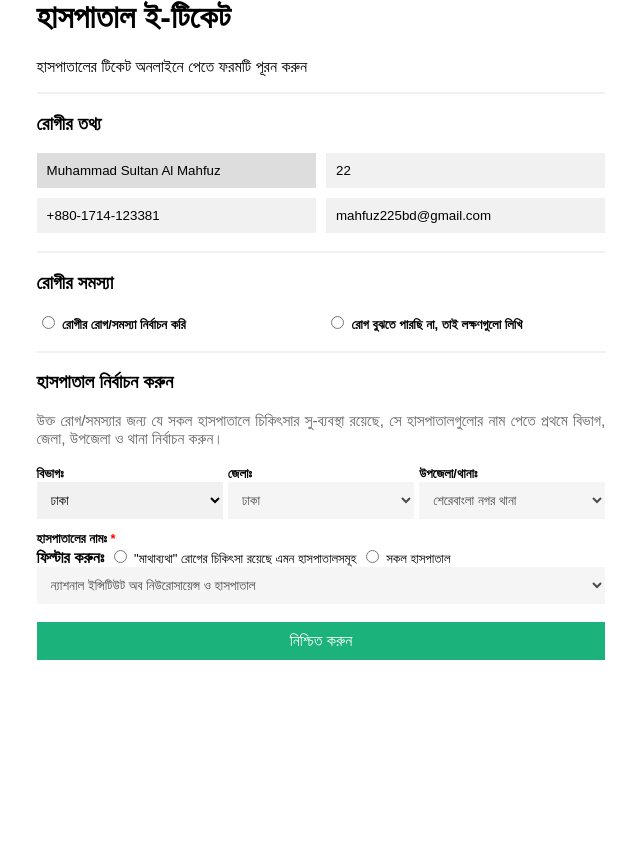
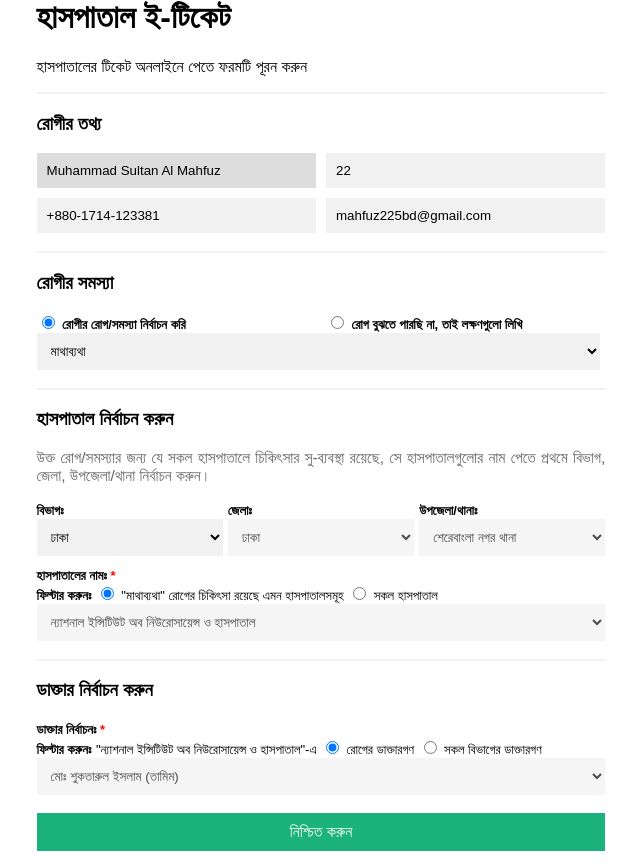
Before and after one commit to mahfuz225bd/Hospital-E-Ticketing-System, a Flask app: page / in a window 1280 px wide. Shown: the part 22-889 px from the top of the page, without its empty margins (319-959 px from the left). Before the commit the page ends 682 px from the top, so only its background shows below. Run offline with Flask 3, Linux system fonts and the light colour scheme; data that the repository does not hold is empty.

Commit message:
doctor selection section completed

```diff
--- a/static/default.css
+++ b/static/default.css
@@ -101,8 +101,9 @@ a {
   display: none;
 }
 
-.fw-bold {
-  font-weight: bold !important;
+.filter-label {
+  font-weight: bold;
+  font-size: small;
 }
 
 /* Responsive */
@@ -120,3 +121,7 @@ a {
     margin-left: initial;
   }
 }
+
+.text-sm {
+  font-size: small;
+}
--- a/static/default.js
+++ b/static/default.js
@@ -1,4 +1,5 @@
 document.addEventListener('DOMContentLoaded', () => {
+    const nameField = document.querySelector("#name")
     const selectProblem = document.querySelector('#problem');
     const symptoms = document.querySelector('#symptoms');
     const problemKnownOption = document.querySelector('#problem_known')
@@ -8,7 +9,9 @@ document.addEventListener('DOMContentLoaded', () => {
     const selectDistrict = document.querySelector('#district')
 
     // set focus while loaded the page
-    const nameField = document.getElementById("name")
+    setTimeout(() => {
+        problemKnownOption.click()
+    });
     nameField.focus()
 
     // Loading divisions to #division
--- a/templates/index.html
+++ b/templates/index.html
@@ -5,8 +5,8 @@
     <p>হাসপাতালের টিকেট অনলাইনে পেতে ফরমটি পূরন করুন</p>
 
     <hr />
+    <h3>রোগীর তথ্য</h3>
 
-    <h3>রোগীর তথ্য</h3>
     <div class="input-row no-label">
       <div class="input-col left">
         <input type="text" placeholder="রোগীর নাম *" name="name" id="name" required value="Muhammad Sultan Al Mahfuz" />
@@ -25,8 +25,8 @@
     </div>
 
     <hr />
+    <h3>রোগীর সমস্যা</h3>
 
-    <h3>রোগীর সমস্যা</h3>
     <div class="input-row">
       <div class="input-col left">
         <input type="radio" id="problem_known" name="problem_known_unknown" value="known" />
@@ -60,11 +60,11 @@
     </div>
 
     <hr />
+    <h3>হাসপাতাল নির্বাচন করুন</h3>
 
-    <h3>হাসপাতাল নির্বাচন করুন</h3>
     <p class="input-hint">
       উক্ত রোগ/সমস্যার জন্য যে সকল হাসপাতালে চিকিৎসার সু-ব্যবস্থা রয়েছে, সে
-      হাসপাতালগুলোর নাম পেতে প্রথমে বিভাগ, জেলা, উপজেলা ও থানা নির্বাচন করুন।
+      হাসপাতালগুলোর নাম পেতে প্রথমে বিভাগ, জেলা, উপজেলা/থানা নির্বাচন করুন।
     </p>
 
     <div class="input-row">
@@ -94,9 +94,10 @@
       <div class="input-col">
         <label>হাসপাতালের নামঃ <span style="color: red">*</span></label>
         <br>
-        <span class="fw-bold">ফিল্টার করুনঃ</span>
-        <input type="radio" id="filter_hospital_for_you" name="filter_hospital" value="for_you">
-        <label class="fw-normal" for="filter_hospital_for_you">"মাথাব্যথা" রোগের চিকিৎসা রয়েছে এমন হাসপাতালসমূহ</label>
+        <span class="filter-label">ফিল্টার করুনঃ</span>
+        <input type="radio" id="filter_hospital_for_you" name="filter_hospital" value="for_you" checked>
+        <label class="fw-normal" for="filter_hospital_for_you">"<output id="problemValue">মাথাব্যথা</output>" রোগের
+          চিকিৎসা রয়েছে এমন হাসপাতালসমূহ</label>
         <input type="radio" id="filter_hospital_all" name="filter_hospital" value="all">
         <label class="fw-normal" for="filter_hospital_all">সকল হাসপাতাল</label>
         <br>
@@ -106,6 +107,30 @@
         </select>
       </div>
     </div>
+
+    <hr />
+    <h3>ডাক্তার নির্বাচন করুন</h3>
+
+    <div class="input-row">
+      <div class="input-col">
+        <label>ডাক্তার নির্বাচনঃ <span style="color: red">*</span></label>
+        <br>
+        <span class="filter-label">ফিল্টার করুনঃ</span>
+        <span class="text-sm">"<output id="hospitalNameValue">ন্যাশনাল ইন্সিটিউট অব নিউরোসায়েন্স ও
+            হাসপাতাল</output>"-এ</span>
+        <input type="radio" id="filter_doctor_for_you" name="filter_doctor" value="for_you" checked>
+        <label class="fw-normal" for="filter_doctor_for_you">রোগের
+          ডাক্তারগণ</label>
+        <input type="radio" id="filter_doctor_all" name="filter_doctor" value="all">
+        <label class="fw-normal" for="filter_doctor_all">সকল বিভাগের
+          ডাক্তারগণ</label>
+        <br>
+        <select id="doctorName" name="doctorName" disabled>
+          <option value="3">মোঃ শুকতারুল ইসলাম (তামিম)</option>
+          <option>(নির্বাচন করুন)</option>
+        </select>
+      </div>
+    </div>
     <button type="submit" class="btn">নিশ্চিত করুন</button>
   </div>
 </form>
--- a/templates/successful.html
+++ b/templates/successful.html
@@ -2,7 +2,7 @@
 <form action="/post">
   <div class="container">
     <p>আপনার <strong>Institute of Neurosciences & Hospital, Sher-E-Bangla Nagar, Agargoan, Dhaka</strong> এ <strong>Dr.
-        Md. Shuktarul Islam (Tamim)</strong>-এর অ্যাপয়েন্টমেন্ট নিশ্চিত হয়েছে। আপনার সিরিয়াল নং: <span
+        মোঃ শুকতারুল ইসলাম (তামিম)</strong>-এর অ্যাপয়েন্টমেন্ট নিশ্চিত হয়েছে। আপনার সিরিয়াল নং: <span
         style="font-weight: bold; color: blue;">25</span> এবং <span style="color: red;">29/10/2023</span> তারিখে <span
         style="color: red; font-weight: bold;">9:10 AM</span> এর মধ্যে উপস্থিত থাকার জন্য অনুরোধ করা হলো। আপনার
       <strong>+880-1714-123381</strong>
```
Also changed, not shown: 1 other file.
